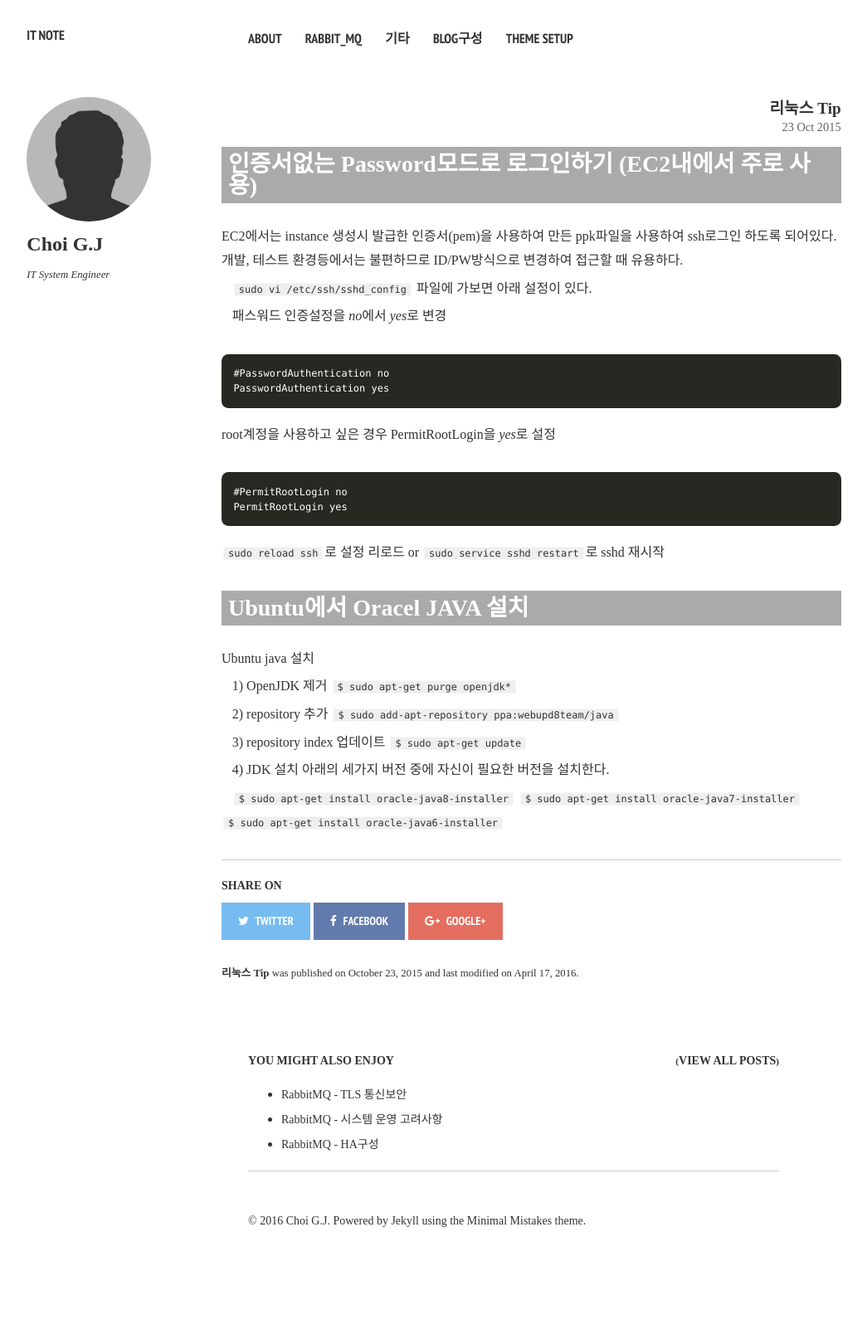
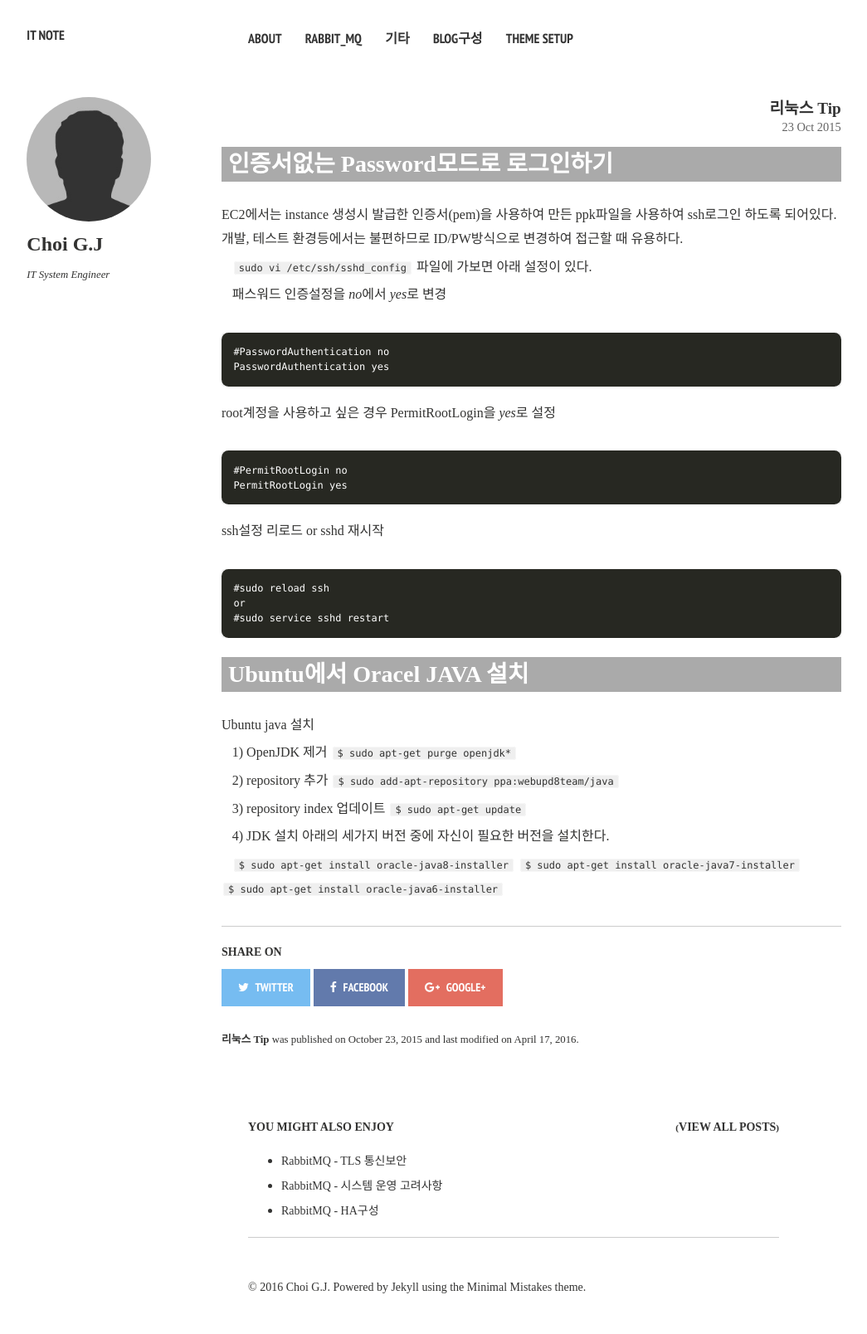
Before and after one commit to gjchoi/gjchoi.github.io, a Jekyll site: the page built from _posts/2015-10-23-etc-tip-linux.md, in a window 1280 px wide. Shown: the whole page at 83% size, without its empty margins (21-1066 px from the left). Built offline with Jekyll 4.4.1, drawn with Linux system fonts in a browser that asks for light colours; nearby versions of some CDN libraries; comment, search, counter and statistics services are not loaded; before the commit the page ends 1528 px from its top, so only the background shows below that.

Commit message:
Update 2015-10-23-etc-tip-linux.md

```diff
--- a/_posts/2015-10-23-etc-tip-linux.md
+++ b/_posts/2015-10-23-etc-tip-linux.md
@@ -9,7 +9,7 @@ category : etc
 ---
 
 
-인증서없는 Password모드로 로그인하기 (EC2내에서 주로 사용)
+인증서없는 Password모드로 로그인하기
 ------------------
 
 EC2에서는 instance 생성시 발급한 인증서(pem)을 사용하여 만든 ppk파일을 사용하여 ssh로그인 하도록 되어있다.
@@ -25,13 +25,18 @@ PasswordAuthentication yes
 ~~~
 
 root계정을 사용하고 싶은 경우 PermitRootLogin을 *yes*로 설정
+
 ~~~
 #PermitRootLogin no
 PermitRootLogin yes
 ~~~
 
-
-`sudo reload ssh`로 설정 리로드 or `sudo service sshd restart`로 sshd 재시작
+ssh설정 리로드 or sshd 재시작
+~~~
+#sudo reload ssh
+or
+#sudo service sshd restart
+~~~
 
 
 
```
